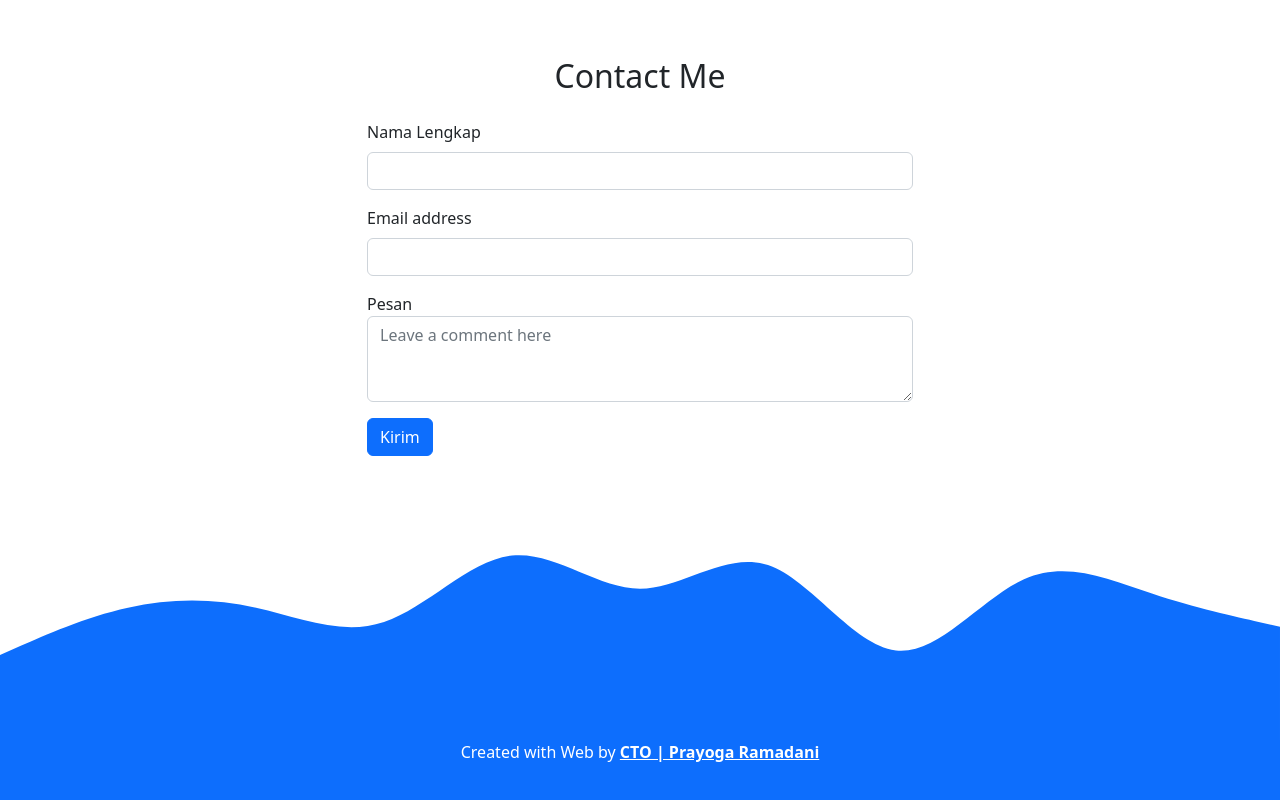
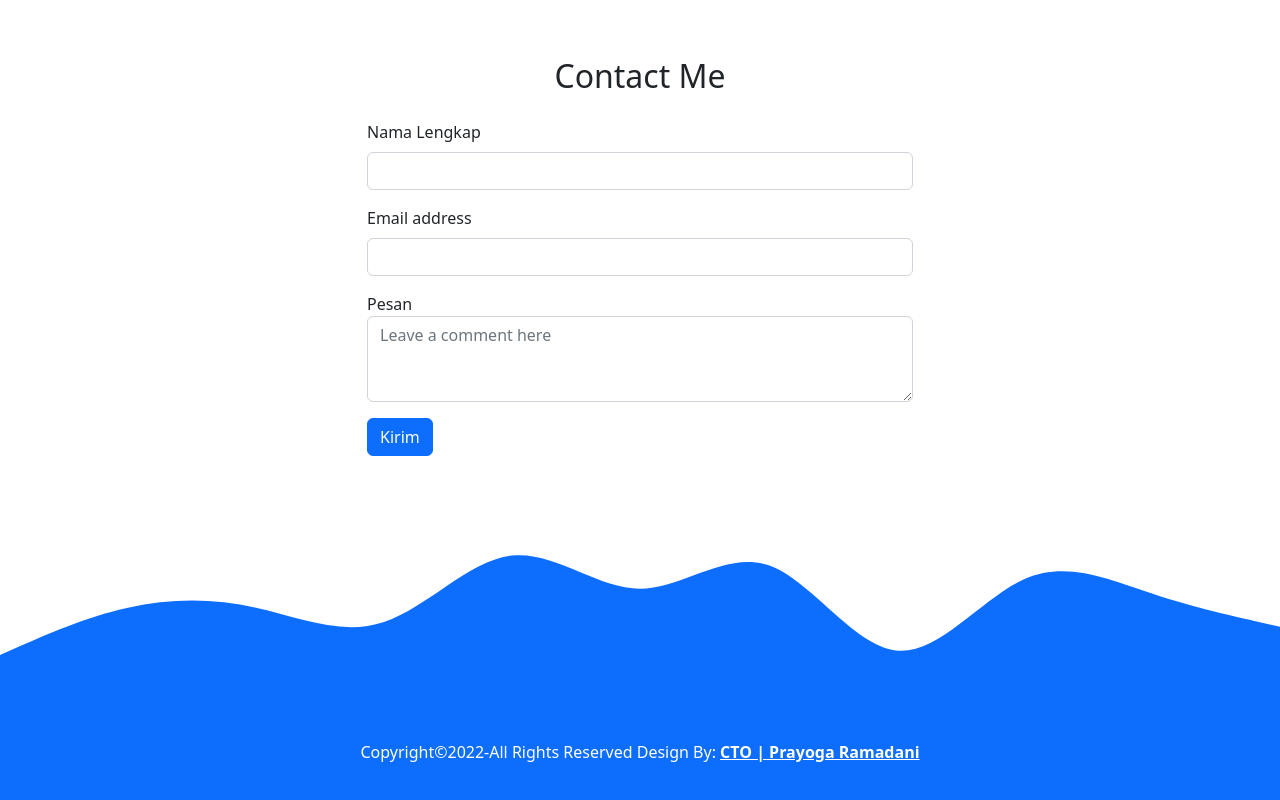
Before and after one commit to mprayogar/mprayogar.github.io, a plain HTML site: page index.html in a window 1280 px wide. Shown: the part 2340-3140 px from the top of the page. Drawn offline with nearby package versions, Linux system fonts and the light colour scheme.

Commit message:
ubah footer

```diff
--- a/index.html
+++ b/index.html
@@ -177,7 +177,7 @@
 
     <!-- Footer -->
     <footer class="bg-primary text-white text-center pb-5">
-      <p>Created with Web by <a href="https://www.instagram.com/mprayogar_/" class="text-white fw-bold">CTO | Prayoga Ramadani</a></p>
+      <p>Copyright©2022-All Rights Reserved Design By: <a href="https://www.instagram.com/mprayogar_/" class="text-white fw-bold">CTO | Prayoga Ramadani</a></p>
     </footer>
     <!-- End Footer -->
     <script src="https://cdn.jsdelivr.net/npm/bootstrap@5.0.2/dist/js/bootstrap.bundle.min.js" integrity="sha384-MrcW6ZMFYlzcLA8Nl+NtUVF0sA7MsXsP1UyJoMp4YLEuNSfAP+JcXn/tWtIaxVXM" crossorigin="anonymous"></script>
```
